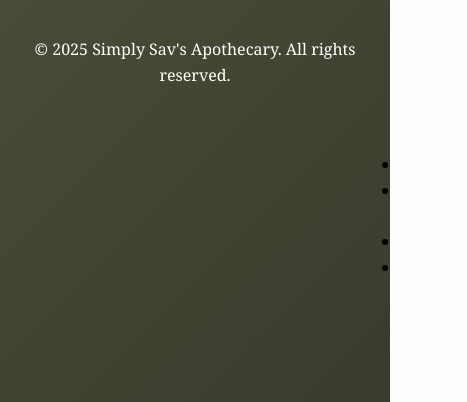
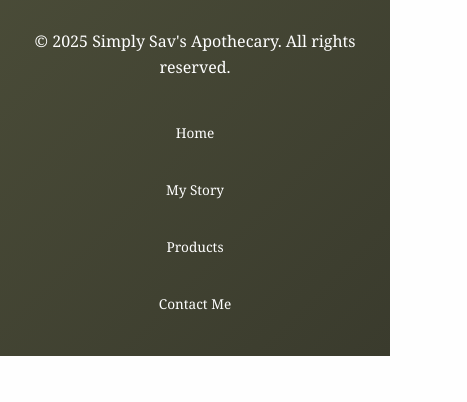
Before and after one commit to JKauffman96/simplysavs, a plain HTML site: page index.html in a window 390 px wide. Shown: the part 1784-2186 px from the top of the page, 467 px wide, since content can reach past the window. After the commit the page ends 2140 px from the top, so only its background shows below. Drawn offline with Linux system fonts and the light colour scheme.

Commit message:
fixed footer on mobile

```diff
--- a/Savsstyle.css
+++ b/Savsstyle.css
@@ -475,7 +475,9 @@ button:hover, .submitBtn:hover {
 }
 
 
-/* Enhanced Footer */
+/* Add this to your Savsstyle.css file - Footer Navigation Fixes */
+
+/* Enhanced Footer - Updated with proper navigation styling */
 .footer {
     background: linear-gradient(135deg, #4D4F3A 0%, #3A3B2D 100%);
     color: white;
@@ -508,18 +510,107 @@ button:hover, .submitBtn:hover {
     filter: brightness(1.2);
 }
 
+/* Footer Navigation Styles */
+.nav-footer-container,
 .nav-footer {
-    margin: 4rem 0;
-        text-align: left;
-    margin-left: 200px;
-    color: #000000;
+    width: 100%;
+    display: flex;
+    justify-content: center;
+    margin-top: 1rem;
 }
 
-.nav-footer a{
-color: #ffffff;
-
+.nav-footer {
+    list-style: none;
+    padding: 0;
+    margin: 0;
+    display: flex;
+    flex-wrap: wrap;
+    justify-content: center;
+    gap: 2rem;
 }
 
+.nav-footer .nav-item {
+    display: inline-block;
+}
+
+.nav-footer .nav-item a {
+    color: white;
+    text-decoration: none;
+    font-size: 1rem;
+    font-weight: 500;
+    padding: 0.5rem 1rem;
+    border-radius: 5px;
+    transition: all 0.3s ease;
+    display: block;
+}
+
+.nav-footer .nav-item a:hover {
+    background-color: rgba(255, 255, 255, 0.1);
+    transform: translateY(-2px);
+    color: #9E9076;
+}
+
+/* Mobile Responsive Footer Navigation */
+@media (max-width: 768px) {
+    .footer {
+        padding: 2rem 0;
+    }
+
+    .nav-footer {
+        gap: 1rem;
+        flex-direction: column;
+        align-items: center;
+    }
+
+    .nav-footer .nav-item {
+        width: 100%;
+        text-align: center;
+    }
+
+    .nav-footer .nav-item a {
+        font-size: 0.9rem;
+        padding: 0.75rem 1rem;
+        width: 100%;
+        max-width: 200px;
+        margin: 0 auto;
+    }
+
+    .footer .Logo {
+        max-width: 120px;
+        margin-bottom: 1rem;
+    }
+}
+
+@media (max-width: 480px) {
+    .footer {
+        padding: 1.5rem 0;
+    }
+
+    .nav-footer .nav-item a {
+        font-size: 0.85rem;
+        padding: 0.6rem 0.8rem;
+        max-width: 180px;
+    }
+
+    .footer .Logo {
+        max-width: 100px;
+    }
+
+    .footer .container {
+        gap: 1rem;
+    }
+}
+
+/* Fix for flex-column class if it exists */
+.flex-column {
+    flex-direction: column !important;
+}
+
+/* Remove any conflicting px-0 class */
+.px-0 {
+    padding-left: 0 !important;
+    padding-right: 0 !important;
+}
 
 /* ENHANCED MOBILE RESPONSIVE DESIGN */
 
@@ -792,7 +883,12 @@ color: #ffffff;
     .footer .Logo {
         max-width: 120px;
     }
+
+
+
+
 }
+
 
 /* Extra small mobile devices */
 @media (max-width: 320px) {
--- a/index.html
+++ b/index.html
@@ -65,9 +65,9 @@
     <div class="container">
         <img src="LOGO.jpg" alt="Simply Sav's Logo" class="Logo">
         <p>&copy; 2025 Simply Sav's Apothecary. All rights reserved.</p>
-        </div>
-        <div class="nav-footer">
-            <ul class="nav-footer flex-column px-0">
+
+        <div class="nav-footer-container">
+            <ul class="nav-footer">
                 <li class="nav-item">
                     <a href="index.html">Home</a>
                 </li>
@@ -80,9 +80,8 @@
                 <li class="nav-item">
                     <a href="Contact Me.html">Contact Me</a>
                 </li>
-
-
             </ul>
+        </div>
     </div>
 </footer>
 
```
Also changed, not shown: Contact Me.html (+4 -5 lines), My Story.html (+4 -6 lines), Products.html (+4 -6 lines). Lines whose indentation alone changed are shown as unchanged.
